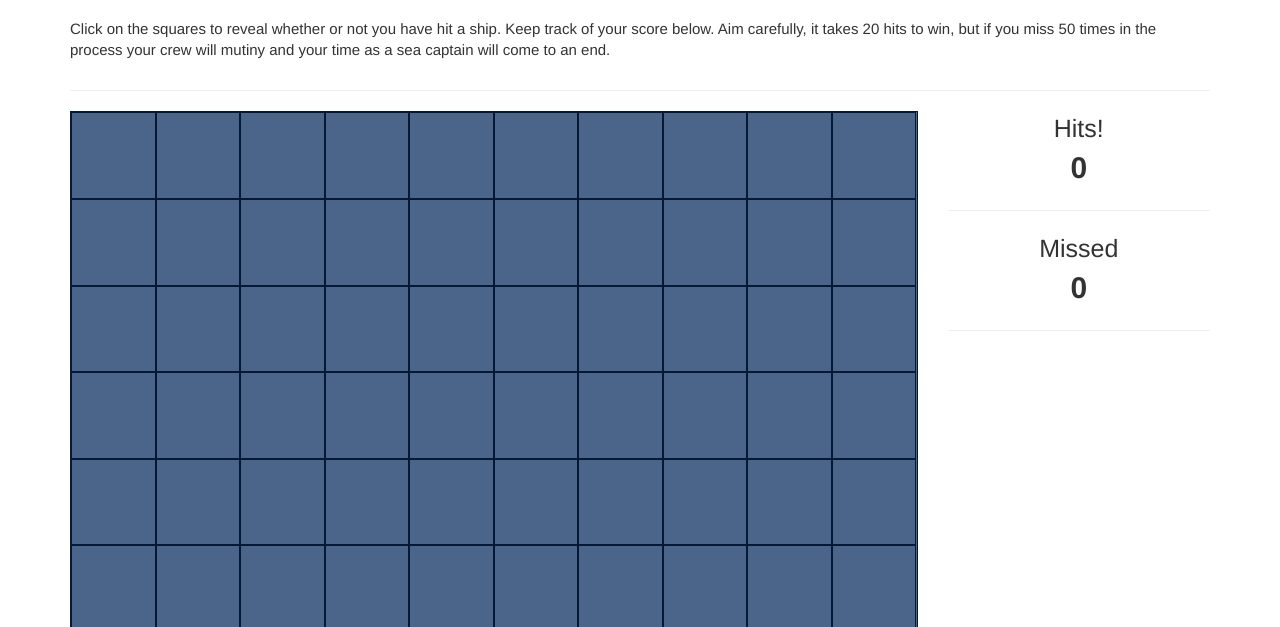
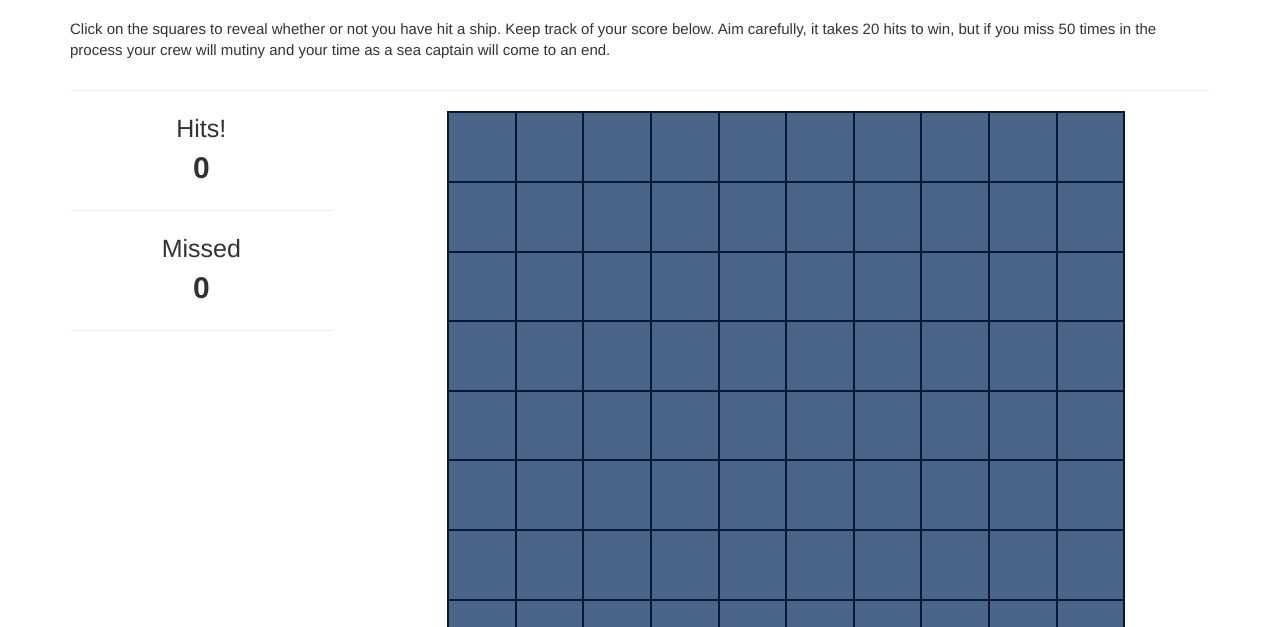
Before and after one commit to nicoson21/battleshipGame, a plain HTML site: page game.html in a window 1280 px wide. Shown: the part 173-800 px from the top of the page. Drawn offline with nearby package versions, Linux system fonts and the light colour scheme.

Commit message:
resized gameboard to better fit on the page moved score board to left side so it will be on the top when screen size is compressed

```diff
--- a/game.html
+++ b/game.html
@@ -45,9 +45,6 @@
       </div>
       <hr/>
       <div class="row">
-        <div class="col-md-9 text-center">
-          <div class="atlanticOcean"></div>
-        </div>
         <div class="col-md-3 text-center">
           <div class="row">
             <div class="col-md-12 text-center">
@@ -67,6 +64,10 @@
           <script>!function(d,s,id){var js,fjs=d.getElementsByTagName(s)[0],p=/^http:/.test(d.location)?'http':'https';if(!d.getElementById(id)){js=d.createElement(s);js.id=id;js.src=p+"://platform.twitter.com/widgets.js";fjs.parentNode.insertBefore(js,fjs);}}(document,"script","twitter-wjs");
           </script> -->
         </div>
+        <div class="col-md-9 text-center">
+          <div class="atlanticOcean"></div>
+        </div>
+
       </div>
       <div class="row">
       <hr/>
--- a/style.css
+++ b/style.css
@@ -11,7 +11,7 @@ p {
   font-size: 15px;
 }
 .atlanticOcean {
-  width: 100%;
+  width: 80%;
   background-color: #4B648A;
   margin: 0 auto;
   overflow: auto;
@@ -24,7 +24,7 @@ p {
   background-color: black;
 }
 .gameSquare {
-  height: 80px;
+  height: 60px;
   width: 10%;
   float: left;
   padding-top: 10%;
@@ -36,7 +36,6 @@ p {
 }
 .twitterBox {
   border: 1px solid #051937;
-  height 1000px;
 }
 .scoreboard {
   font-size: 25px;
```
